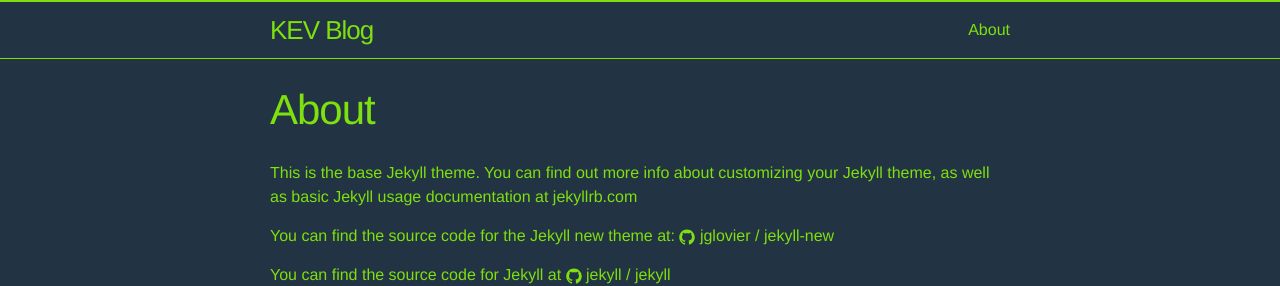
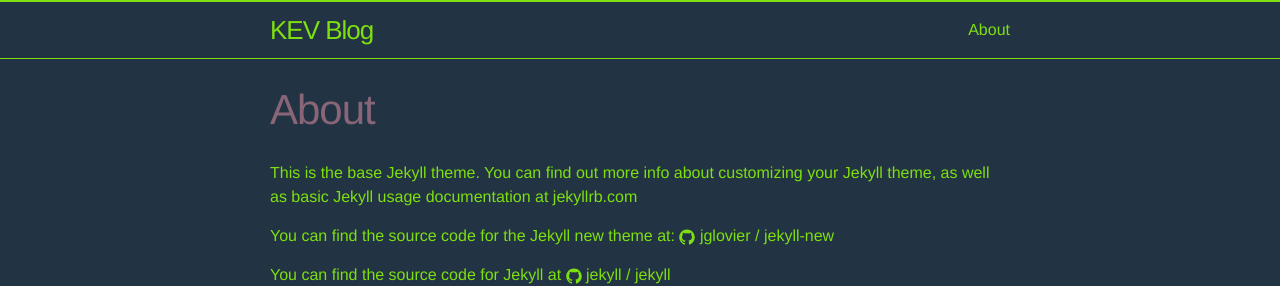
Before and after one commit to kerlich/kerlich.github.io, a Jekyll site: the page built from about.md, in a window 1280 px wide. Shown: the top 286 px of the page. Built offline with Jekyll 4.4.1, drawn with Linux system fonts in a browser that asks for light colours.

Commit message:
Update _layout.scss

```diff
--- a/_sass/_layout.scss
+++ b/_sass/_layout.scss
@@ -208,7 +208,7 @@
 
 .post-title {
     font-size: 42px;
-    color: 867;
+    color: #867;
     letter-spacing: -1px;
     line-height: 1;
 
```
